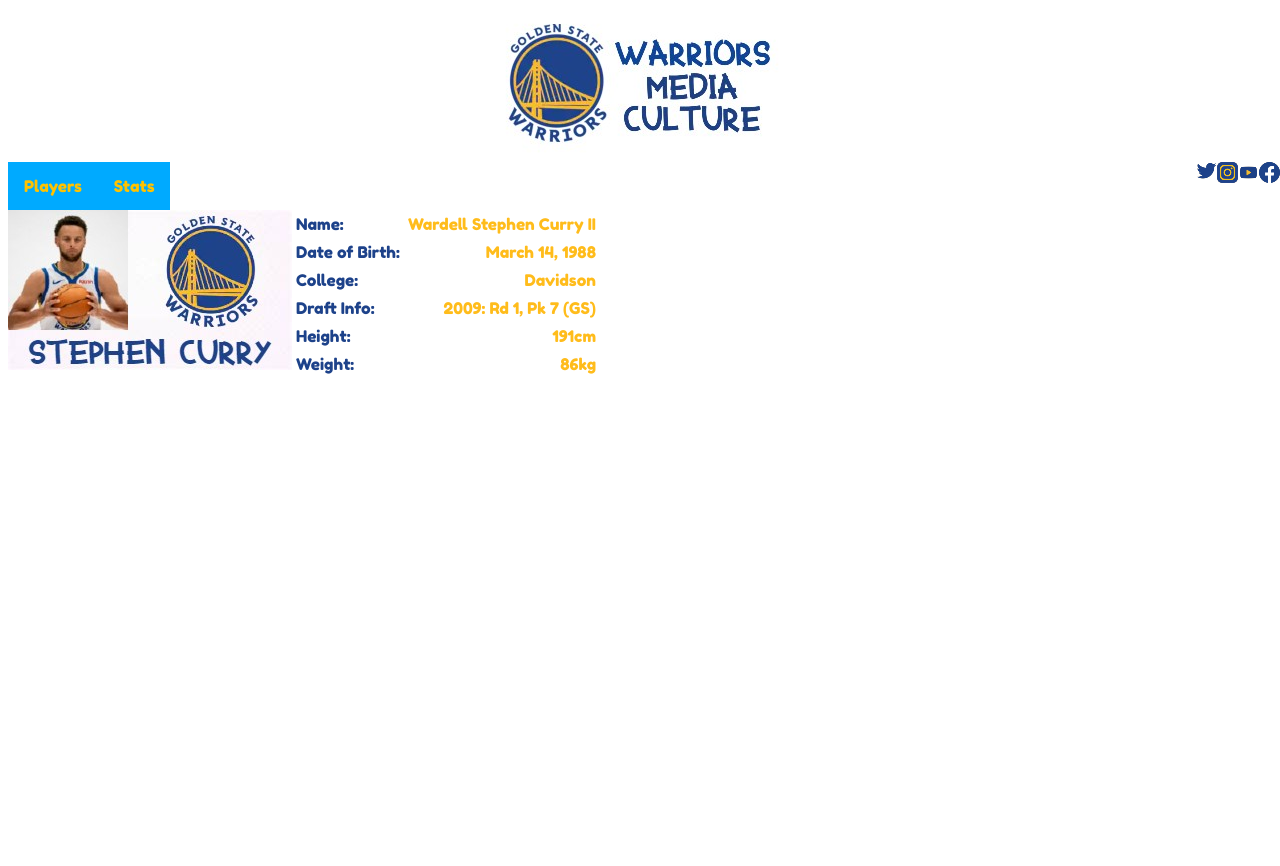
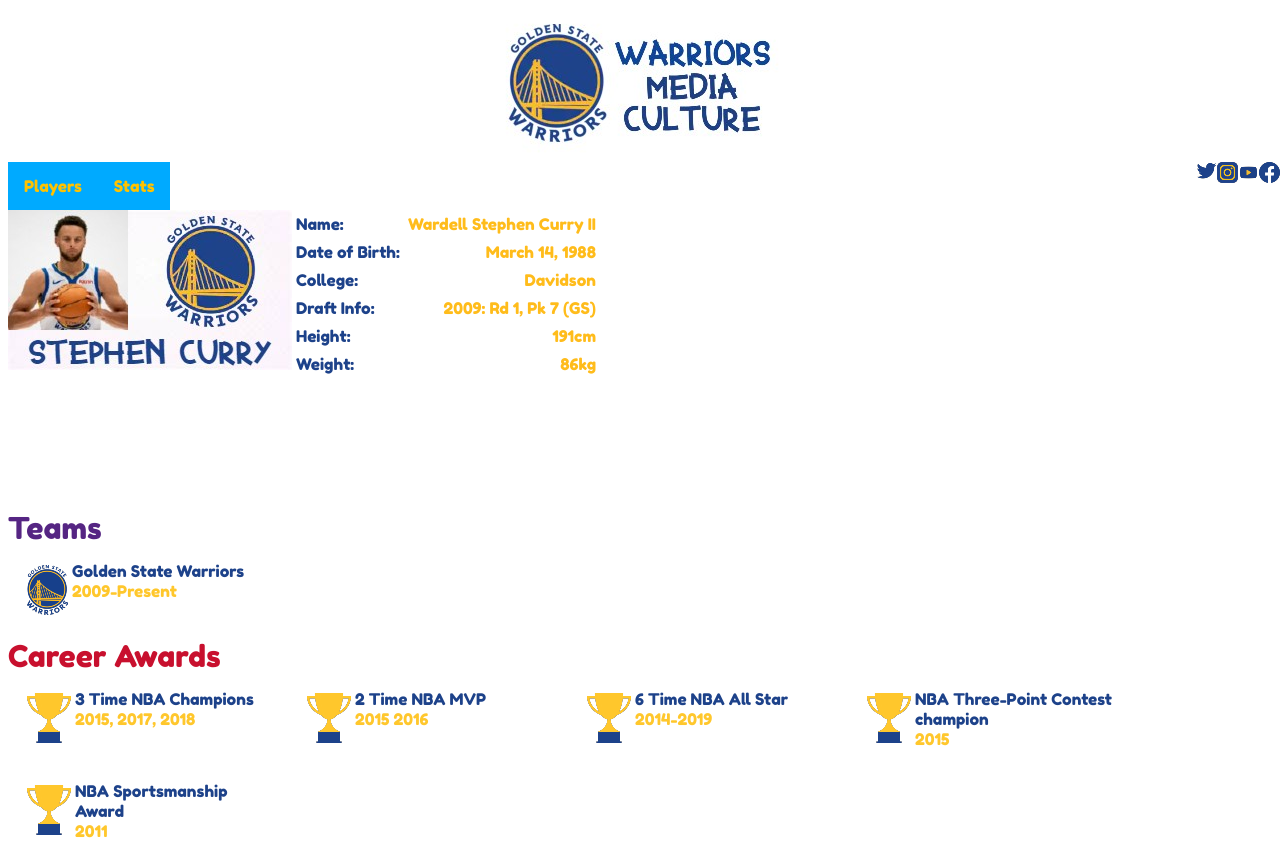
Before and after one commit to Warriors-Culture/Warriors-Culture.github.io, a plain HTML site: page player/stephen_curry.html in a window 1280 px wide. Before the commit the page ends 800 px from the top, so only its background shows below. Drawn offline with Linux system fonts and the light colour scheme.

Commit message:
:speech_balloon: STEPH CURRy

```diff
--- a/player/stephen_curry.html
+++ b/player/stephen_curry.html
@@ -19,8 +19,8 @@
 						<i class="fa fa-caret-down"></i>
 					</button>
 					<div class="dropdown-content">
-						<a target="_blank" href="stephen_curry.html">Stephen Curry</a>
-						<a target="_blank"href="klay_thompson.html">Klay Thompson</a>
+						<a  href="stephen_curry.html">Stephen Curry</a>
+						<a href="klay_thompson.html">Klay Thompson</a>
 						<a href="#">Andrew Wiggins</a>
 						<a href="#">Draymond Green</a>
 						<a href="#">Eric Paschall</a>
@@ -103,7 +103,109 @@
 		</div>
 	</div>
 	<div class="bottom">
+		<div class="Awards">
+			<div class="TeamsTitle">
+				Teams
+			</div>
+			<div class="AwardList">
+				<div class="Award">
+					<div class="Icon">
+						<img src="..\img\Golden_State_Warriors_logo.png" alt="">
+					</div>
+					<div class="AwardInfo">
+						<div class="AwardName">
+							Golden State Warriors
+						</div>
 
+						<div class="AwardYear">
+							2009-Present
+						</div>
+					</div>
+				</div>
+			</div>
+		</div>
 	</div>
+	<div class="bottom">
+		<div class="Awards">
+			<div class="AwardsTitle">
+				Career Awards
+			</div>
+			<div class="AwardList">
+				<div class="Award">
+					<div class="Icon">
+						<img src="..\img\trophy.png" alt="">
+					</div>
+					<div class="AwardInfo">
+						<div class="AwardName">
+							3 Time NBA Champions
+						</div>
+
+						<div class="AwardYear">
+							2015, 2017, 2018
+						</div>
+					</div>
+
+				</div>
+				<div class="Award">
+					<div class="Icon">
+						<img src="..\img\trophy.png" alt="">
+					</div>
+					<div class="AwardInfo">
+						<div class="AwardName">
+							2 Time NBA MVP
+						</div>
+
+						<div class="AwardYear">
+							2015 2016
+						</div>
+					</div>
+
+				</div>
+				<div class="Award">
+					<div class="Icon">
+						<img src="..\img\trophy.png" alt="">
+					</div>
+					<div class="AwardInfo">
+						<div class="AwardName">
+							6 Time NBA All Star
+						</div>
+
+						<div class="AwardYear">
+							2014-2019
+						</div>
+					</div>
+
+				</div>
+				<div class="Award">
+					<div class="Icon">
+						<img src="..\img\trophy.png" alt="">
+					</div>
+					<div class="AwardInfo">
+						<div class="AwardName">
+							NBA Three-Point Contest champion
+						</div>
+
+						<div class="AwardYear">
+							2015
+						</div>
+					</div>
+
+				</div>
+				<div class="Award">
+					<div class="Icon">
+						<img src="..\img\trophy.png" alt="">
+					</div>
+					<div class="AwardInfo">
+						<div class="AwardName">
+							NBA Sportsmanship Award
+						</div>
+
+						<div class="AwardYear">
+							2011
+						</div>
+					</div>
+
+				</div>
+			</div>
 </body>
 </html>
```
Also changed, not shown: index.html (+7 -2 lines), player/klay_thompson.html (+2 -2 lines).
